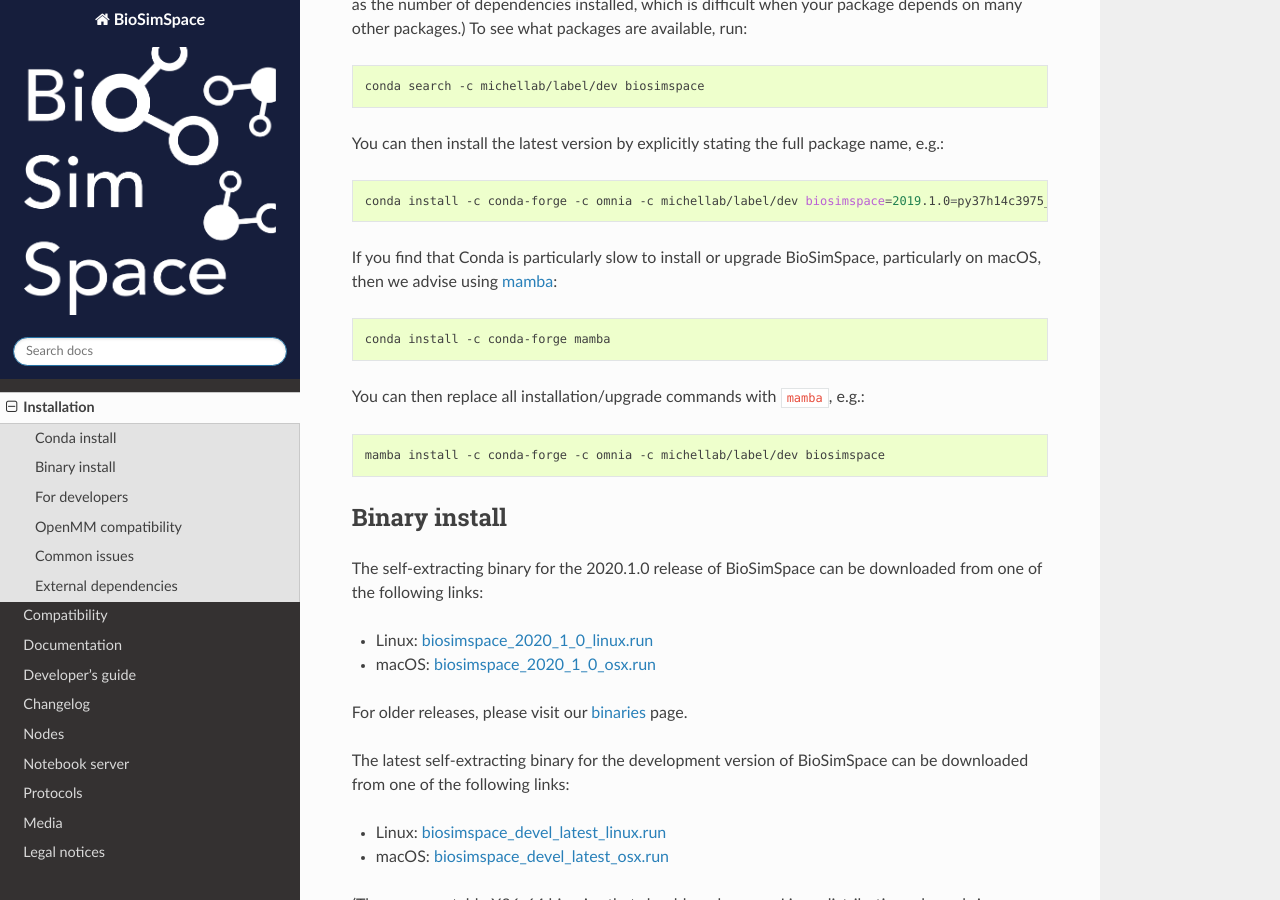
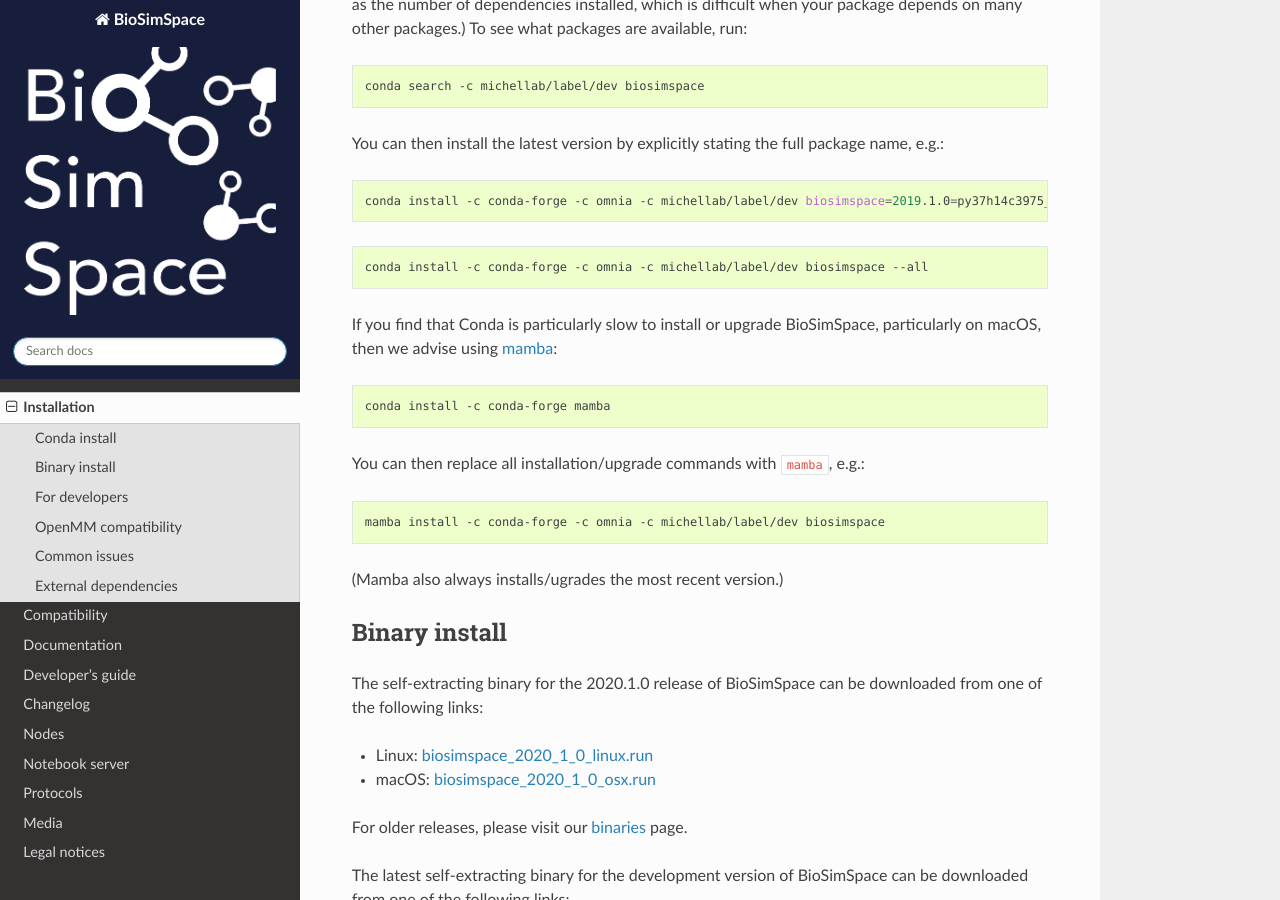
Before and after one commit to michellab/BioSimSpace, a Sphinx documentation site: the page built from doc/source/install.rst, in a window 1280 px wide and 900 px high, scrolled down 893 px. Built offline with Sphinx 7.4.7 and the Read the Docs theme 2.0.0, drawn with Linux system fonts in a browser that asks for light colours; the version number could not be read and is left out.

Commit message:
Added note about using Conda's --all option. ***NO_CI***

```diff
--- a/doc/source/install.rst
+++ b/doc/source/install.rst
@@ -57,6 +57,10 @@ name, e.g.:
 
     conda install -c conda-forge -c omnia -c michellab/label/dev biosimspace=2019.1.0=py37h14c3975_85
 
+.. code-block:: bash
+
+    conda install -c conda-forge -c omnia -c michellab/label/dev biosimspace --all
+
 If you find that Conda is particularly slow to install or upgrade BioSimSpace, particularly
 on macOS, then we advise using `mamba <https://github.com/TheSnakePit/mamba>`__:
 
@@ -69,6 +73,8 @@ You can then replace all installation/upgrade commands with ``mamba``, e.g.:
 .. code-block:: bash
 
     mamba install -c conda-forge -c omnia -c michellab/label/dev biosimspace
+
+(Mamba also always installs/ugrades the most recent version.)
 
 Binary install
 ==============
```
Also changed, not shown: README.rst (+8 -0 lines).
